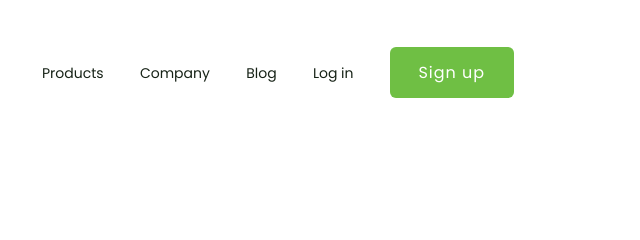
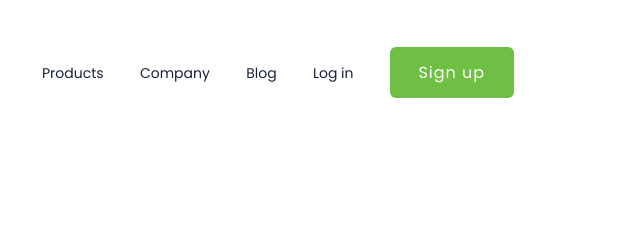
Before and after one commit to edisonsales43/Projeto-Responsivo, a plain HTML site: page index.html in a window 1280 px wide. Shown: the top 240 px of the page, 0-640 px from the left. Drawn offline with Linux system fonts and the light colour scheme.

Commit message:
modificacao no title index.html e cor link vav styles.css

```diff
--- a/index.html
+++ b/index.html
@@ -4,7 +4,7 @@
 <head>
     <meta charset="UTF-8">
     <meta name="viewport" content="width=device-width, initial-scale=1.0">
-    <title>Projeto Responsivo HTML e CSS </title>
+    <title>Projeto Responsivo HTML e CSS 01 </title>
     <link rel="stylesheet" href="./styles.css">
     <link rel="preconnect" href="https://fonts.googleapis.com">
 <link rel="preconnect" href="https://fonts.gstatic.com" crossorigin>
--- a/styles.css
+++ b/styles.css
@@ -14,7 +14,7 @@ nav {
     font-weight: 400;
     font-size: 14px;
     line-height: 100%;
-    color: #172317;
+    color: #17233D;
     cursor: pointer;
     margin-right: 32px;
 }
```
